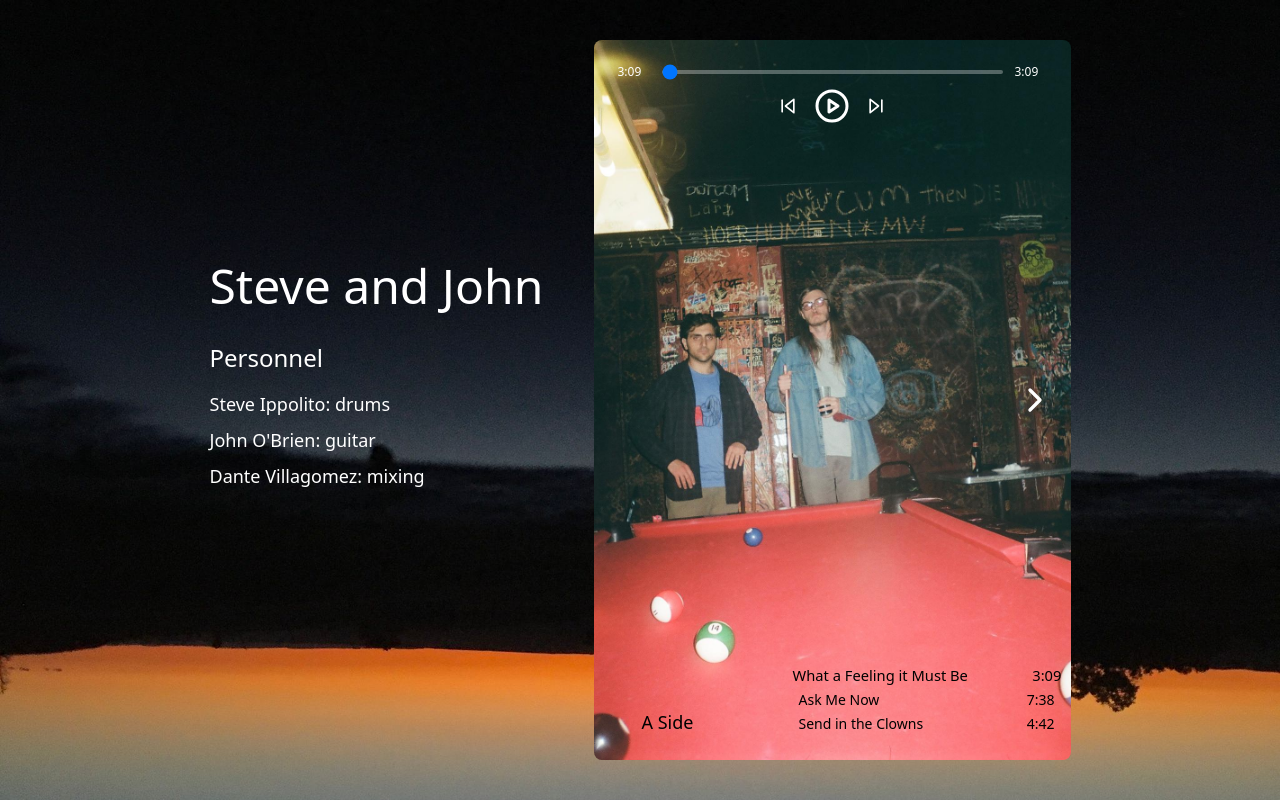
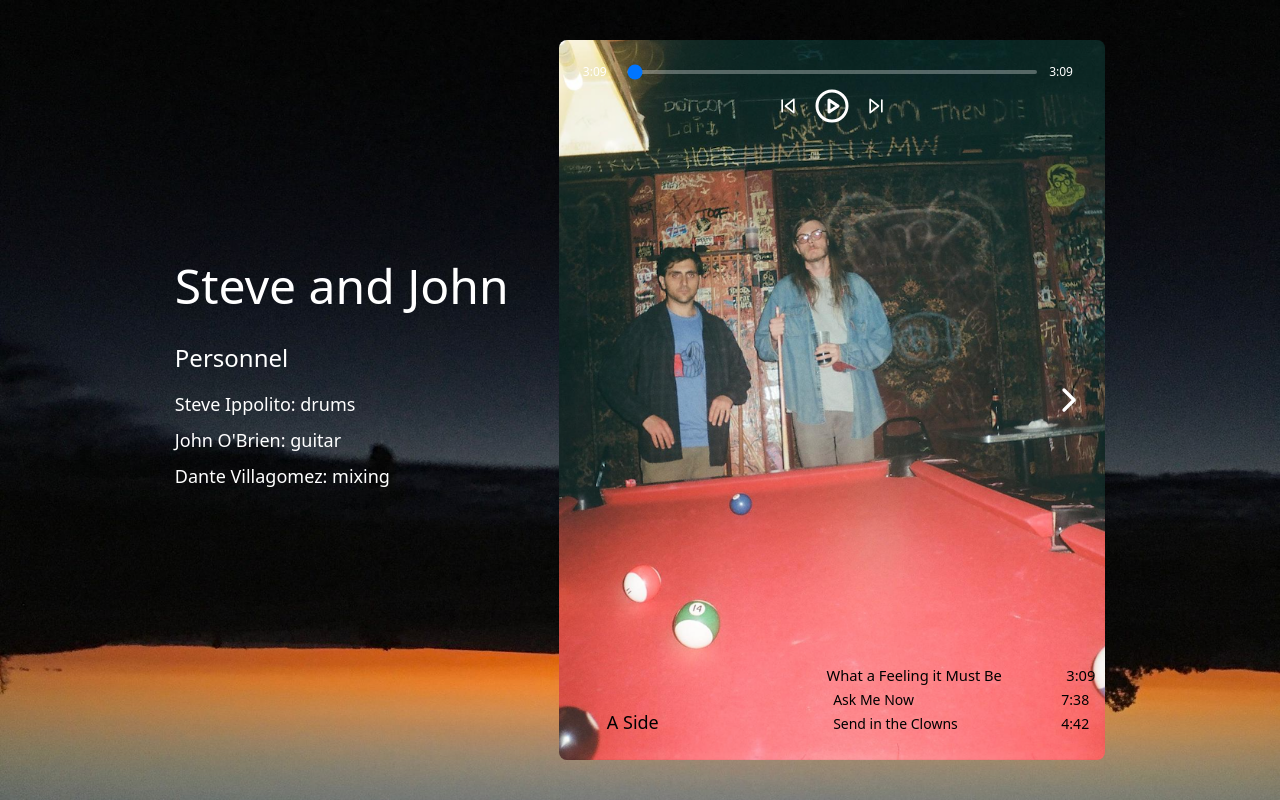
Before and after one commit to johnobriendev/jsAlbum, a React (Vite) app: page / in a window 1280 px wide. Built offline with nearby package versions, Linux system fonts and the light colour scheme.

Commit message:
fix: change width of songlist

```diff
--- a/src/components/MusicPlayers.jsx
+++ b/src/components/MusicPlayers.jsx
@@ -205,7 +205,7 @@ const MusicPlayer = () => {
   );
 
   const renderSongList = (songs, startIndex) => (
-    <div className="absolute bottom-6 md:bottom-6 right-4 w-72 md:w-64">
+    <div className="absolute bottom-6 md:bottom-6 right-4 w-56 md:w-64">
       {songs.map((song, index) => (
         <div
           key={song.id}
@@ -228,7 +228,7 @@ const MusicPlayer = () => {
       {activeView === 'A' ? (
         <div className="relative">
           <img
-            src="/stevejohn.jpeg"
+            src="/stevejohn.png"
             alt="Steve and John A Side"
             className={`${isMobile ? 'h-[70vh]' : 'h-[90vh]'} w-auto object-cover rounded-lg`}
           />
```
